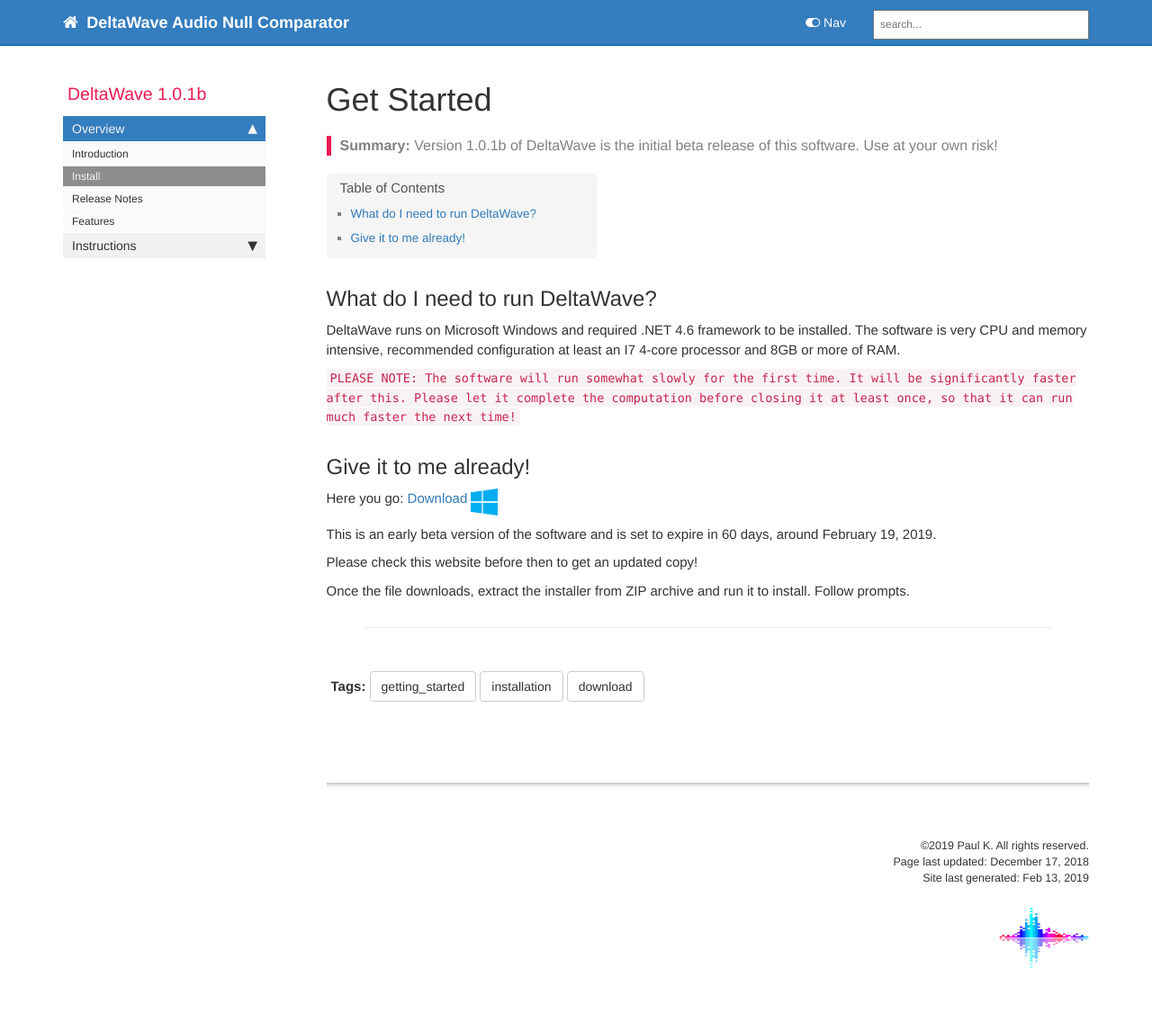
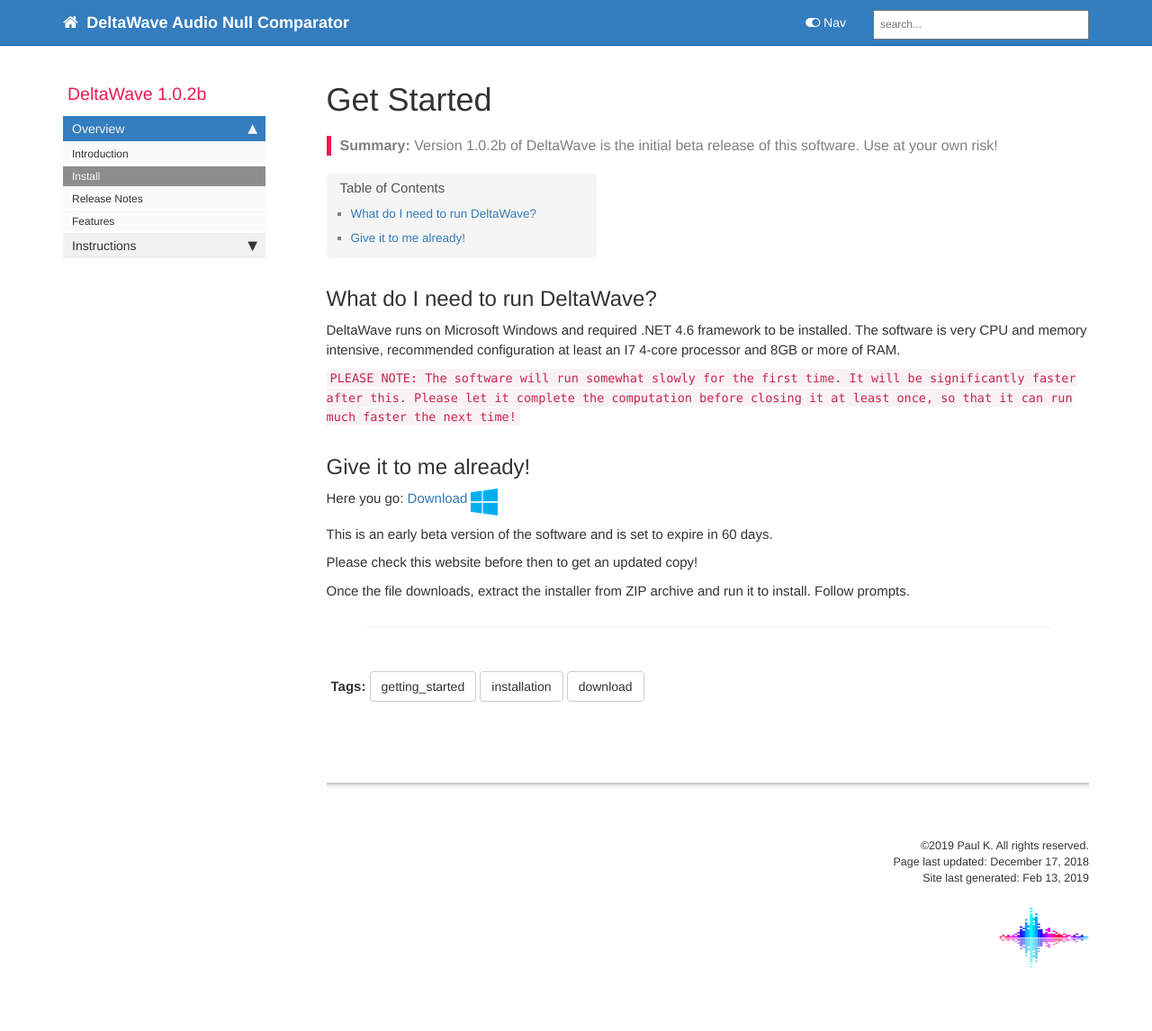
Before and after one commit to pkane2001/DeltaWave, a Jekyll site: the page built from docs/pages/mydoc/get_started.md, in a window 1280 px wide. Shown: the whole page at 90% size. Built offline with Jekyll 4.4.1, drawn with Linux system fonts in a browser that asks for light colours; nearby versions of some CDN libraries; our own code applies the rules of GitHub Pages for plain Markdown files; comment, search, counter and statistics services are not loaded.

Commit message:
v 1.0.2 text updates

```diff
--- a/docs/_data/sidebars/mydoc_sidebar.yml
+++ b/docs/_data/sidebars/mydoc_sidebar.yml
@@ -3,7 +3,7 @@
 entries:
 - title: sidebar
   product: DeltaWave
-  version: 1.0.1b
+  version: 1.0.2b
   accordion: true
 
   folders:
--- a/docs/pages/mydoc/get_started.md
+++ b/docs/pages/mydoc/get_started.md
@@ -3,7 +3,7 @@ title: Get Started
 tags: [getting_started,installation,download]
 keywords: release notes, announcements, what's new, new features
 last_updated: December 17, 2018
-summary: "Version 1.0.1b of DeltaWave is the initial beta release of this software. Use at your own risk!"
+summary: "Version 1.0.2b of DeltaWave is the initial beta release of this software. Use at your own risk!"
 sidebar: mydoc_sidebar
 permalink: get_started.html
 folder: mydoc
@@ -20,7 +20,7 @@ The software is very CPU and memory intensive, recommended configuration at leas
 Here you go:
 <a href="DeltaWaveSetup.zip">Download  <input type="image" id="download" alt="Download" src="images/windows-logo.png" width="30" align="top" />   </a>
 
-This is an early beta version of the software and is set to expire in 60 days, around February 19, 2019.
+This is an early beta version of the software and is set to expire in 60 days.
 
 Please check this website before then to get an updated copy!
 
--- a/docs/pages/mydoc/mydoc_quickstart.md
+++ b/docs/pages/mydoc/mydoc_quickstart.md
@@ -3,7 +3,7 @@ title: Quick Start Guide
 tags: [getting_started, quick_start]
 keywords: release notes, announcements, what's new, new features
 last_updated: December 17, 2018
-summary: "Version 1.0.1b of DeltaWave is the initial beta release of this software. Use at your own risk!"
+summary: "Version 1.0.2b of DeltaWave is the initial beta release of this software. Use at your own risk!"
 sidebar: mydoc_sidebar
 permalink: mydoc_quickstart.html
 folder: mydoc
--- a/docs/pages/mydoc/release_notes_1.0b.md
+++ b/docs/pages/mydoc/release_notes_1.0b.md
@@ -3,7 +3,7 @@ title: Release notes
 tags: [getting_started]
 keywords: release notes, announcements, what's new, new features
 last_updated: February 7, 2019
-summary: "Version 1.0.1b of DeltaWave is the initial beta release of this software. Use at your own risk!"
+summary: "Version 1.0.2b of DeltaWave is the initial beta release of this software. Use at your own risk!"
 sidebar: mydoc_sidebar
 permalink: release_notes_1.0b.html
 folder: mydoc
--- a/docs/pages/mydoc/settings.md
+++ b/docs/pages/mydoc/settings.md
@@ -3,7 +3,7 @@ title: Settings
 tags: [settings]
 keywords: settings, configuration, customization, fft, gain, enable, disable
 last_updated: December 17, 2018
-summary: "Version 1.0.1b of DeltaWave is the initial beta release of this software. Use at your own risk!"
+summary: "Version 1.0.2b of DeltaWave is the initial beta release of this software. Use at your own risk!"
 sidebar: mydoc_sidebar
 permalink: settings.html
 folder: mydoc
```
Also changed, not shown: docs/pages/mydoc/reports.md (added, +52 -0 lines).
